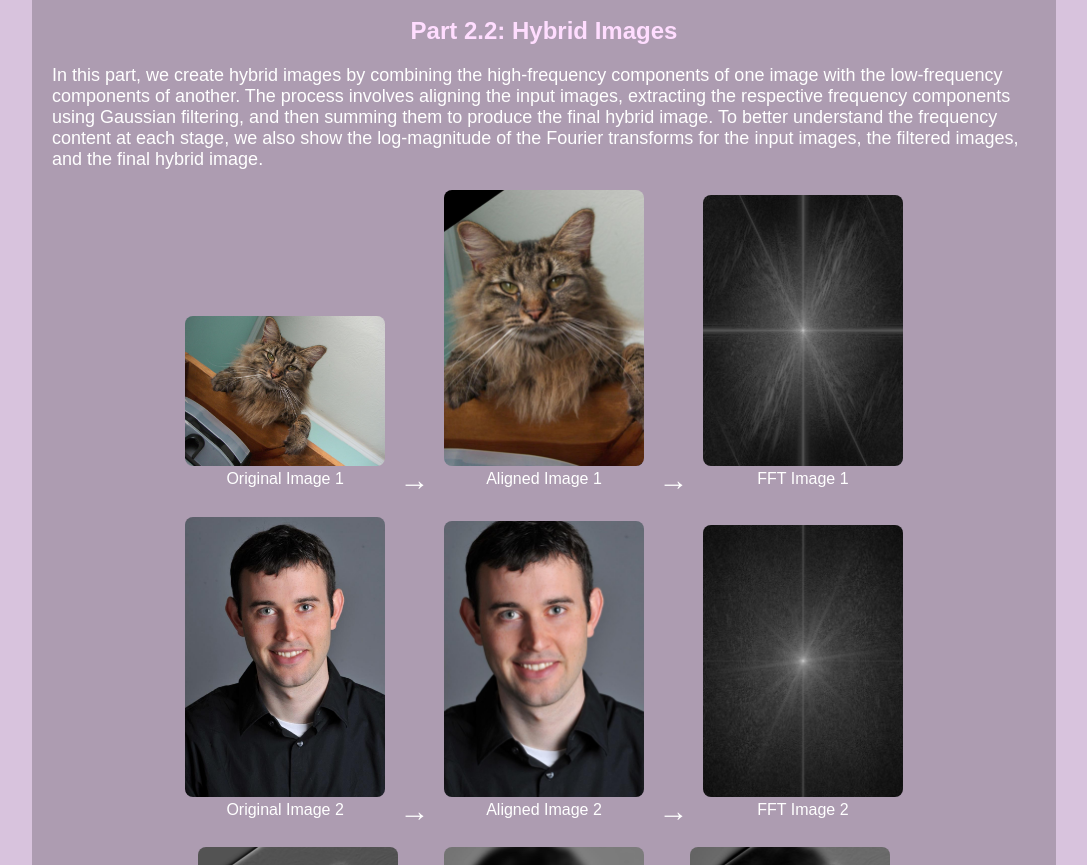
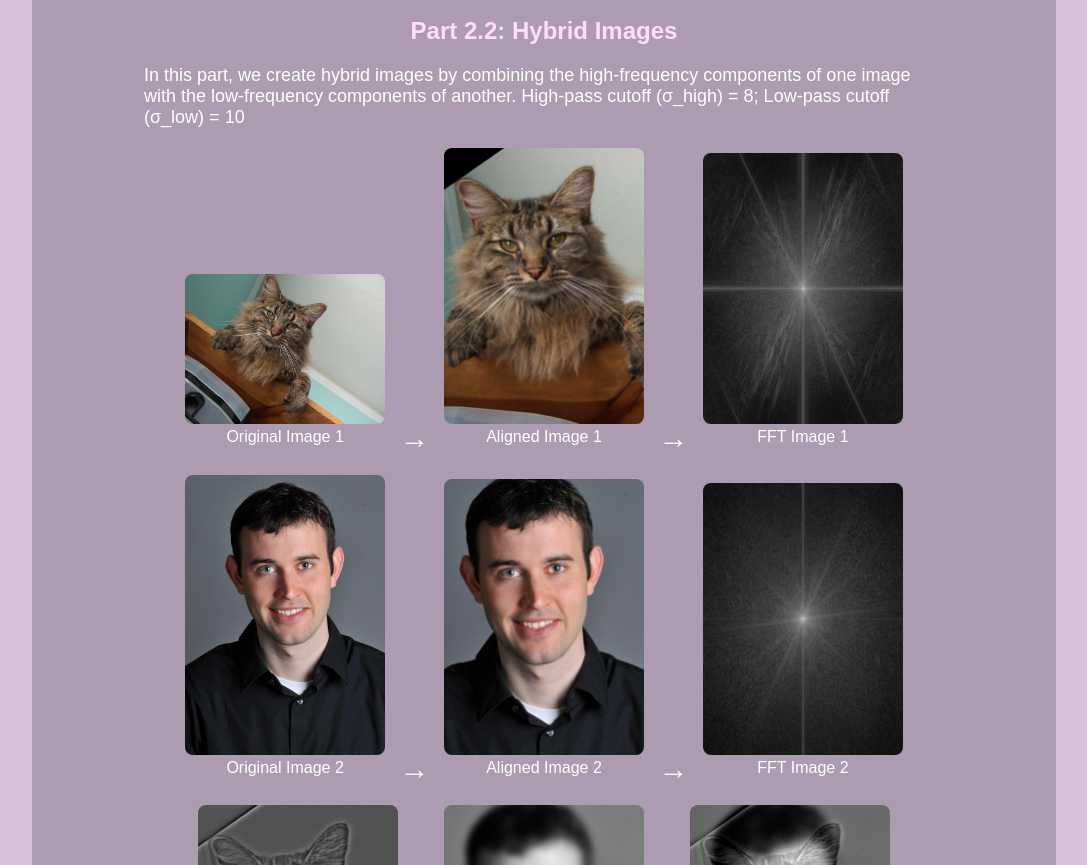
Before and after one commit to freyasun-code/project2, a plain HTML site: page index.html in a window 1280 px wide. Shown: the part 3844-4709 px from the top of the page, without its empty margins (96-1183 px from the left). Drawn offline with nearby package versions, Linux system fonts and the light colour scheme.

Commit message:
index.html

```diff
--- a/index.html
+++ b/index.html
@@ -311,8 +311,10 @@ On the Taj Mahal image, the blurred version looks smoother, the high-frequency i
 
 <h2>Part 2.2: Hybrid Images</h2>
 
-<p>
-In this part, we create hybrid images by combining the high-frequency components of one image with the low-frequency components of another. The process involves aligning the input images, extracting the respective frequency components using Gaussian filtering, and then summing them to produce the final hybrid image. To better understand the frequency content at each stage, we also show the log-magnitude of the Fourier transforms for the input images, the filtered images, and the final hybrid image.
+<p style="text-align:left; max-width:800px; margin:auto; margin-bottom:20px; font-size:18px;">
+In this part, we create hybrid images by combining the high-frequency components of one image with the low-frequency components of another.
+  High-pass cutoff (σ_high) = 8;
+Low-pass cutoff (σ_low)  = 10
 </p>
 
 <!-- 第一行：原图1 → 对齐1 → FFT1 -->
```
